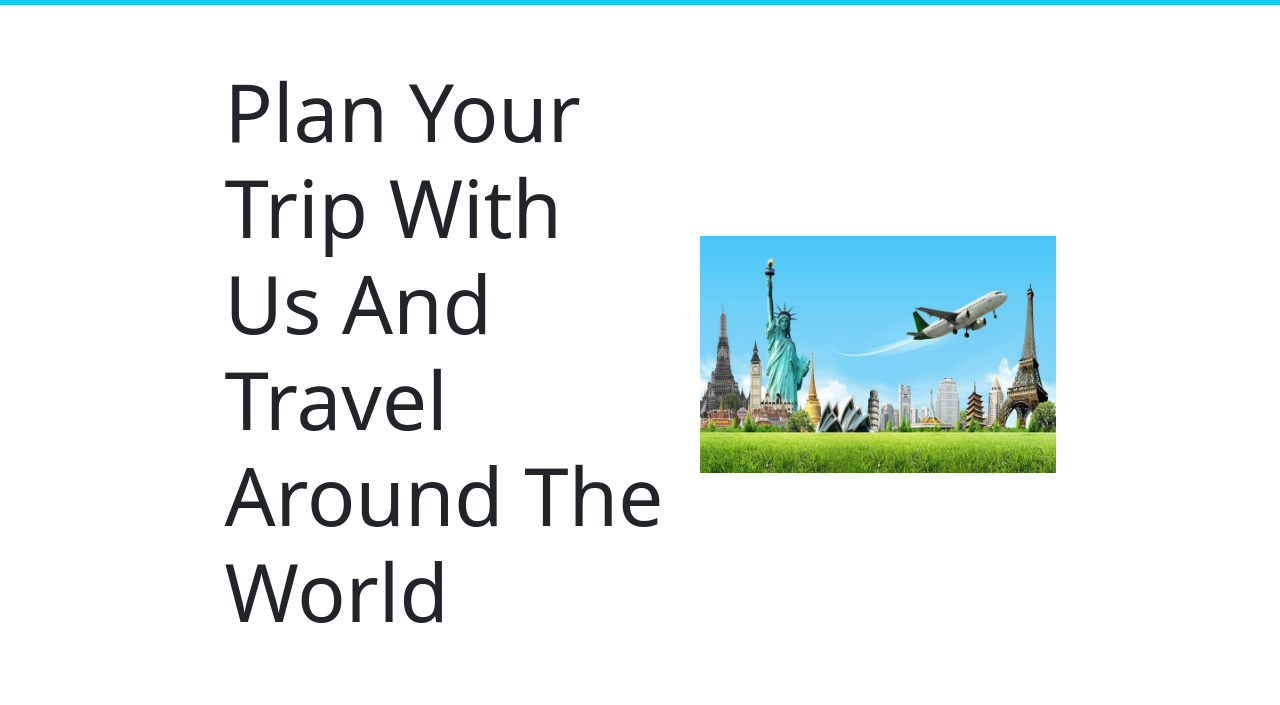
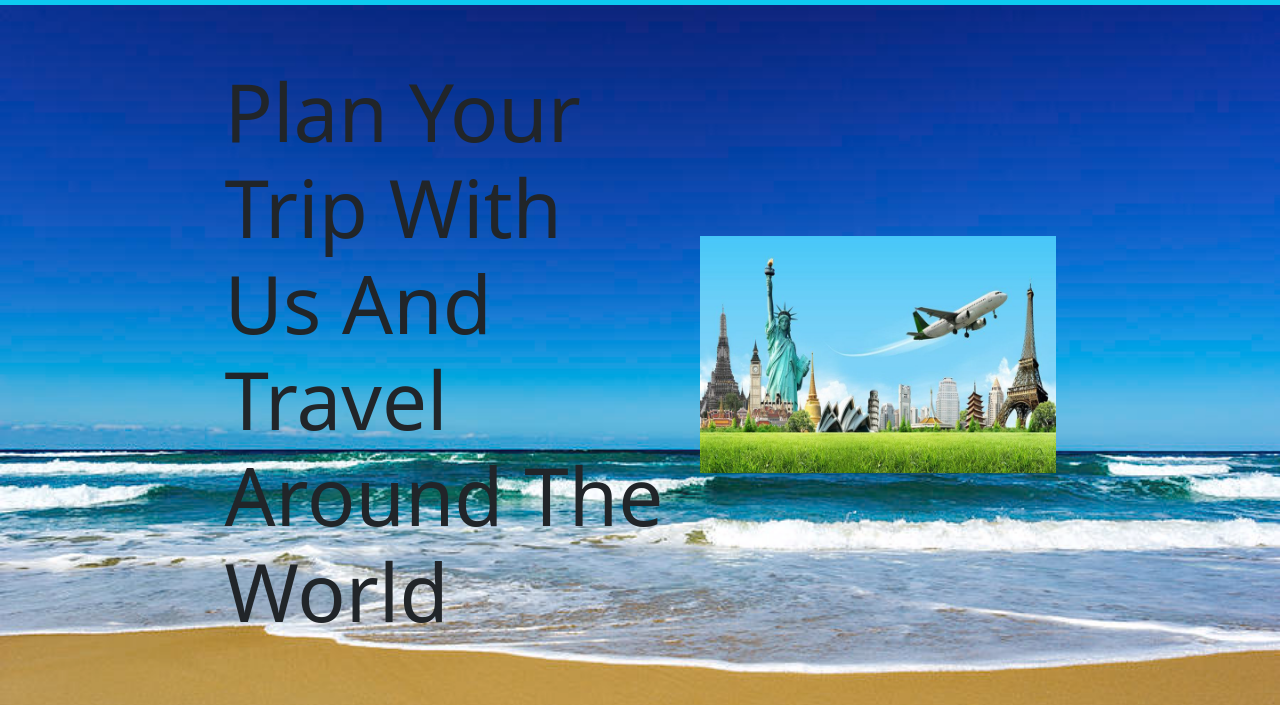
Before and after one commit to rutika1404/tour-wbsite, a plain HTML site: page index.html in a window 1280 px wide. Shown: the part 95-800 px from the top of the page. Drawn offline with nearby package versions, Linux system fonts and the light colour scheme.

Commit message:
Update style.css

```diff
--- a/style.css
+++ b/style.css
@@ -1,5 +1,5 @@
 .home{
-    background-image: url(./image/pg5.jpeg);
+    background-image: url(pg5.jpeg);
     background-size: cover;
     background-position: center center;
     background-attachment: fixed;
```
